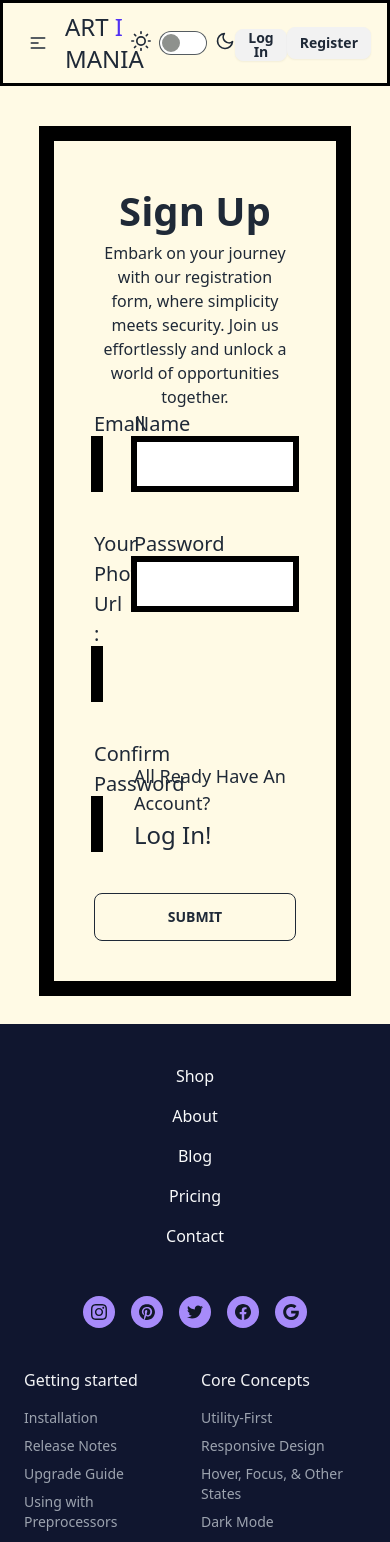
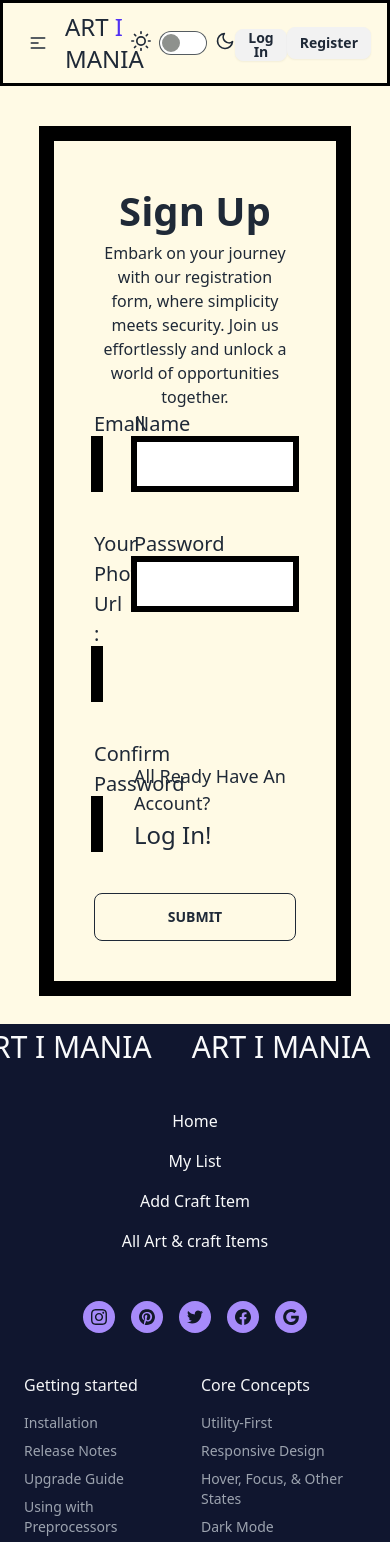
Before and after one commit to Sakib3602/art-mania-10, a React (Vite) app: page /register in a window 390 px wide. Shown: the top 1542 px of the page. Built offline with nearby package versions, Linux system fonts and the light colour scheme; no server answers; grey boxes are pictures that could not be loaded.

Commit message:
customized the footer

```diff
--- a/package.json
+++ b/package.json
@@ -15,6 +15,7 @@
     "match-sorter": "^6.3.4",
     "react": "^18.2.0",
     "react-dom": "^18.2.0",
+    "react-fast-marquee": "^1.6.4",
     "react-hook-form": "^7.51.3",
     "react-hot-toast": "^2.4.1",
     "react-router-dom": "^6.23.0",
--- a/src/Registration.jsx
+++ b/src/Registration.jsx
@@ -1,12 +1,13 @@
 import { useContext } from "react";
-import { Link } from "react-router-dom";
+import { Link, useNavigate } from "react-router-dom";
 import { AuthContext } from "./AuthProvaider";
+import toast, { Toaster } from "react-hot-toast";
 
 const Registration = () => {
 
 
-  const {passwordEmailCreate} = useContext(AuthContext)
-
+  const {passwordEmailCreate, logOut} = useContext(AuthContext)
+  const navigate = useNavigate()
 
 
     function handle(e){
@@ -25,7 +26,13 @@ const Registration = () => {
 
         passwordEmailCreate(email,password)
         .then((result)=>{
-          console.log(`user created ${result}`,result)
+          toast.success('Log in with github successful!')
+          navigate('/login')
+          logOut()
+          .then()
+          .then()
+
+
 
         })
         .catch((error)=>{
@@ -42,6 +49,7 @@ const Registration = () => {
       <div className="text-center w-[95%] md:w-[60%] lg:w-[60%] m-auto">
       <p>Embark on your journey with our registration form, where simplicity meets security. Join us effortlessly and unlock a world of opportunities together.</p>
       </div>
+      <Toaster/>
 
 
       <form onSubmit={handle} className="grid grid-cols-1 lg:grid-cols-2 gap-10">
--- a/src/components/Footer.jsx
+++ b/src/components/Footer.jsx
@@ -1,14 +1,49 @@
-const Footer = () => {
+import { Link } from "react-router-dom";
+import Marquee from "react-fast-marquee";const Footer = () => {
   return (
     <>
     <footer className="bg-[#10162F] mt-7 text-gray-50">
+       <div className="flex space-x-10  text-[30px]">
+        <Marquee>
+        <h1 className="ml-10">ART I MANIA</h1>
+        <br />
+        <h1 className="ml-10">ART I MANIA</h1>
+        <br />
+        <h1 className="ml-10">ART I MANIA</h1>
+        <br />
+        <h1 className="ml-10">ART I MANIA</h1>
+        <br />
+        <h1 className="ml-10">ART I MANIA</h1>
+        <br />
+        <h1 className="ml-10">ART I MANIA</h1>
+        <br />
+        <h1 className="ml-10">ART I MANIA</h1>
+        <br />
+        <h1 className="ml-10">ART I MANIA</h1>
+        <br />
+
+
+        </Marquee>
+
+       </div>
       <div className="container flex flex-col p-4 mx-auto md:p-8 lg:flex-row divide-gray-400">
         <ul className="self-center py-6 space-y-4 text-center sm:flex sm:space-y-0 sm:justify-around sm:space-x-4 lg:flex-1 lg:justify-start">
-          <li>Shop</li>
-          <li>About</li>
-          <li>Blog</li>
-          <li>Pricing</li>
-          <li>Contact</li>
+        <li>
+              {" "}
+              <Link to={"/"}>Home</Link>
+            </li>
+            <li>
+
+              <Link to={"/allCraft"}>My List</Link>
+            </li>
+            <li>
+              {" "}
+              <Link to={"/addCraft"}>Add Craft Item</Link>
+            </li>
+            <li>
+              {" "}
+              <Link to={"/myList"}>All Art & craft Items</Link>
+            </li>
         </ul>
         <div className="flex flex-col justify-center pt-6 lg:pt-0">
           <div className="flex justify-center space-x-4">
--- a/src/components/Slider.jsx
+++ b/src/components/Slider.jsx
@@ -12,6 +12,7 @@ import {  Autoplay,Grid, Pagination, Navigation } from 'swiper/modules';
 const Slider = () => {
     return (
         <>
+        <h1 className='text-[30px] lg:text-[40px] md:text-[40px] font-[700]'>Choose Your Dream Art</h1>
       <Swiper
         slidesPerView={3}
 
@@ -28,31 +29,31 @@ const Slider = () => {
 
         className="mySwiper h-[200px] lg:h-[400px]"
       >
-        <SwiperSlide className=' border-[5px] border-black border-solid md:border-[13px]   md:border-black md:border-solid lg:border-[23px]   lg:border-black lg:border-solid  mt-5' >
+        <SwiperSlide className='   mt-5' >
             <img src="https://images.unsplash.com/photo-1612111819547-ac62f91b1a94?w=500&auto=format&fit=crop&q=60&ixlib=rb-4.0.3&ixid=M3wxMjA3fDB8MHxzZWFyY2h8Nnx8dGV4dGlsZSUyMGFydHxlbnwwfHwwfHx8MA%3D%3D" className='rounded-xl w-full h-full' alt="" />
         </SwiperSlide>
-        <SwiperSlide className='border-[5px] border-black border-solid  md:border-[13px]   md:border-black md:border-solid  lg:border-[23px]   lg:border-black lg:border-solid  mt-5' >
+        <SwiperSlide className='  mt-5' >
             <img src="https://images.unsplash.com/photo-1612111819547-ac62f91b1a94?w=500&auto=format&fit=crop&q=60&ixlib=rb-4.0.3&ixid=M3wxMjA3fDB8MHxzZWFyY2h8Nnx8dGV4dGlsZSUyMGFydHxlbnwwfHwwfHx8MA%3D%3D" className='rounded-xl w-full h-full' alt="" />
         </SwiperSlide>
-        <SwiperSlide className='border-[5px] border-black border-solid  md:border-[13px]   md:border-black md:border-solid   lg:border-[23px]   lg:border-black lg:border-solid  mt-5' >
+        <SwiperSlide className=' mt-5' >
             <img src="https://images.unsplash.com/photo-1612111819547-ac62f91b1a94?w=500&auto=format&fit=crop&q=60&ixlib=rb-4.0.3&ixid=M3wxMjA3fDB8MHxzZWFyY2h8Nnx8dGV4dGlsZSUyMGFydHxlbnwwfHwwfHx8MA%3D%3D" className='rounded-xl w-full h-full' alt="" />
         </SwiperSlide>
-        <SwiperSlide className='border-[5px] border-black border-solid md:border-[13px]   md:border-black md:border-solid  lg:border-[23px]  lg:border-black lg:border-solid  mt-5' >
+        <SwiperSlide className=' mt-5' >
             <img src="https://images.unsplash.com/photo-1612111819547-ac62f91b1a94?w=500&auto=format&fit=crop&q=60&ixlib=rb-4.0.3&ixid=M3wxMjA3fDB8MHxzZWFyY2h8Nnx8dGV4dGlsZSUyMGFydHxlbnwwfHwwfHx8MA%3D%3D" className='rounded-xl w-full h-full' alt="" />
         </SwiperSlide>
-        <SwiperSlide className='border-[5px] border-black border-solid  md:border-[13px]   md:border-black md:border-solid   lg:border-[23px]   lg:border-black lg:border-solid  mt-5' >
+        <SwiperSlide className='  mt-5' >
             <img src="https://images.unsplash.com/photo-1612111819547-ac62f91b1a94?w=500&auto=format&fit=crop&q=60&ixlib=rb-4.0.3&ixid=M3wxMjA3fDB8MHxzZWFyY2h8Nnx8dGV4dGlsZSUyMGFydHxlbnwwfHwwfHx8MA%3D%3D" className='rounded-xl w-full h-full' alt="" />
         </SwiperSlide>
-        <SwiperSlide className='border-[5px] border-black border-solid  md:border-[13px]   md:border-black md:border-solid   lg:border-[23px]   lg:border-black lg:border-solid  mt-5' >
+        <SwiperSlide className=' mt-5' >
             <img src="https://images.unsplash.com/photo-1612111819547-ac62f91b1a94?w=500&auto=format&fit=crop&q=60&ixlib=rb-4.0.3&ixid=M3wxMjA3fDB8MHxzZWFyY2h8Nnx8dGV4dGlsZSUyMGFydHxlbnwwfHwwfHx8MA%3D%3D" className='rounded-xl w-full h-full' alt="" />
         </SwiperSlide>
-        <SwiperSlide className='border-[5px] border-black border-solid  md:border-[13px]   md:border-black md:border-solid   lg:border-[23px]   lg:border-black lg:border-solid  mt-5' >
+        <SwiperSlide className='  mt-5' >
             <img src="https://images.unsplash.com/photo-1612111819547-ac62f91b1a94?w=500&auto=format&fit=crop&q=60&ixlib=rb-4.0.3&ixid=M3wxMjA3fDB8MHxzZWFyY2h8Nnx8dGV4dGlsZSUyMGFydHxlbnwwfHwwfHx8MA%3D%3D" className='rounded-xl w-full h-full' alt="" />
         </SwiperSlide>
-        <SwiperSlide className='border-[5px] border-black border-solid  md:border-[13px]   md:border-black md:border-solid  lg:border-[23px]   lg:border-black lg:border-solid  mt-5' >
+        <SwiperSlide className='  mt-5' >
             <img src="https://images.unsplash.com/photo-1612111819547-ac62f91b1a94?w=500&auto=format&fit=crop&q=60&ixlib=rb-4.0.3&ixid=M3wxMjA3fDB8MHxzZWFyY2h8Nnx8dGV4dGlsZSUyMGFydHxlbnwwfHwwfHx8MA%3D%3D" className='rounded-xl w-full h-full' alt="" />
         </SwiperSlide>
-        <SwiperSlide className='border-[5px] border-black border-solid  md:border-[13px]   md:border-black md:border-solid   lg:border-[23px]   lg:border-black lg:border-solid  mt-5' >
+        <SwiperSlide className='  mt-5' >
             <img src="https://images.unsplash.com/photo-1612111819547-ac62f91b1a94?w=500&auto=format&fit=crop&q=60&ixlib=rb-4.0.3&ixid=M3wxMjA3fDB8MHxzZWFyY2h8Nnx8dGV4dGlsZSUyMGFydHxlbnwwfHwwfHx8MA%3D%3D" className='rounded-xl w-full h-full' alt="" />
         </SwiperSlide>
       </Swiper>
```
Also changed, not shown: 1 other file (tests, documents, lock files or other folders).
